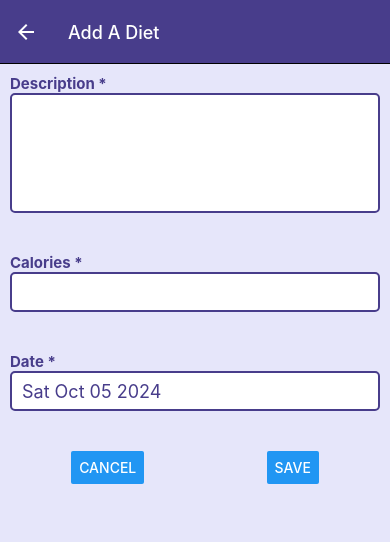
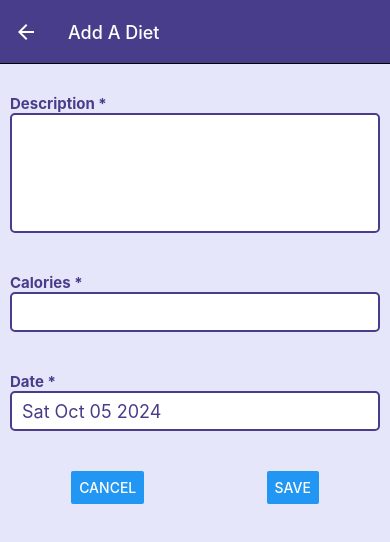
Before and after one commit to jyang10086/CS5520-assignment2, a React Native app: screen /Diets in a window 390 px wide. Both pictures are taken after a click on the button "ADD". Shown: the top 542 px of the page. Built offline with nearby package versions, Linux system fonts and the light colour scheme.

Commit message:
fix android DateTimePicker issue, add ScrollView and update style

```diff
--- a/Styles.js
+++ b/Styles.js
@@ -18,7 +18,7 @@ export const inputContainer = {
 
 export const addContainer = {
   container: {
-    flex: 1,
+    marginTop: 20,
     padding: 10,
     rowGap: 40,
   },
--- a/components/AddButton.js
+++ b/components/AddButton.js
@@ -5,7 +5,7 @@ export default function AddButton({ onAdd }) {
     onAdd();
   };
   return (
-    <View>
+    <View style={{ marginRight: 10 }}>
       <Button title="Add" onPress={addHandler} />
     </View>
   );
--- a/components/DatePicker.js
+++ b/components/DatePicker.js
@@ -1,4 +1,4 @@
-import { StyleSheet, TextInput, View } from "react-native";
+import { StyleSheet, TextInput, TouchableOpacity, View } from "react-native";
 import { useState } from "react";
 import DateTimePicker from "@react-native-community/datetimepicker";
 import { inputContainer } from "../Styles";
@@ -6,19 +6,24 @@ export default function DatePicker({ date, onDateChange }) {
   const [showDatePicker, setShowDatePicker] = useState(false);
   const [dateTxt, setDateTxt] = useState(new Date().toDateString());
   const handleDateChange = (event, selectedDate) => {
+    setShowDatePicker(false);
     onDateChange(selectedDate);
     setDateTxt(selectedDate.toDateString());
+  };
+  const toggleDatePicker = () => {
     setShowDatePicker(!showDatePicker);
   };
 
   return (
     <View>
-      <TextInput
-        style={styles.inputContainer}
-        onPressIn={() => setShowDatePicker(!showDatePicker)}
-        value={dateTxt}
-        editable={false}
-      />
+      <TouchableOpacity onPressIn={toggleDatePicker}>
+        <TextInput
+          style={styles.inputContainer}
+          onPressIn={toggleDatePicker}
+          value={dateTxt}
+          editable={false}
+        />
+      </TouchableOpacity>
       {showDatePicker && (
         <DateTimePicker
           testID="dateTimePicker"
--- a/screens/AddActivity.js
+++ b/screens/AddActivity.js
@@ -1,4 +1,12 @@
-import { Alert, Button, StyleSheet, Text, TextInput, View } from "react-native";
+import {
+  Alert,
+  Button,
+  ScrollView,
+  StyleSheet,
+  Text,
+  TextInput,
+  View,
+} from "react-native";
 import { useState } from "react";
 import { useItemsList } from "../components/context/ItemListContext";
 import DatePicker from "../components/DatePicker";
@@ -66,7 +74,7 @@ export default function AddActivity({ navigation }) {
   };
 
   return (
-    <View style={styles.container}>
+    <ScrollView contentContainerStyle={styles.container} bounces={true}>
       <View>
         <Text style={[styles.text, { color: theme.textColor }]}>
           Activity *
@@ -92,7 +100,7 @@ export default function AddActivity({ navigation }) {
         <Button title="Cancel" onPress={handleCancel} />
         <Button title="Save" onPress={handleSave} />
       </View>
-    </View>
+    </ScrollView>
   );
 }
 const styles = StyleSheet.create({
--- a/screens/AddDiet.js
+++ b/screens/AddDiet.js
@@ -1,5 +1,13 @@
 import { useState } from "react";
-import { Alert, Button, StyleSheet, Text, TextInput, View } from "react-native";
+import {
+  Alert,
+  Button,
+  ScrollView,
+  StyleSheet,
+  Text,
+  TextInput,
+  View,
+} from "react-native";
 import DatePicker from "../components/DatePicker";
 import { addContainer, inputContainer } from "../Styles";
 import { useItemsList } from "../components/context/ItemListContext";
@@ -54,7 +62,8 @@ export default function AddDiet({ navigation }) {
   };
 
   return (
-    <View style={styles.container}>
+    <View>
+      <ScrollView contentContainerStyle={styles.container} bounces={true}>
         <View>
           <Text style={[styles.text, { color: theme.textColor }]}>
             Description *
@@ -86,6 +95,7 @@ export default function AddDiet({ navigation }) {
           <Button title="Cancel" onPress={handleCancel} />
           <Button title="Save" onPress={handleSave} />
         </View>
+      </ScrollView>
     </View>
   );
 }
```
Lines whose indentation alone changed are shown as unchanged.
